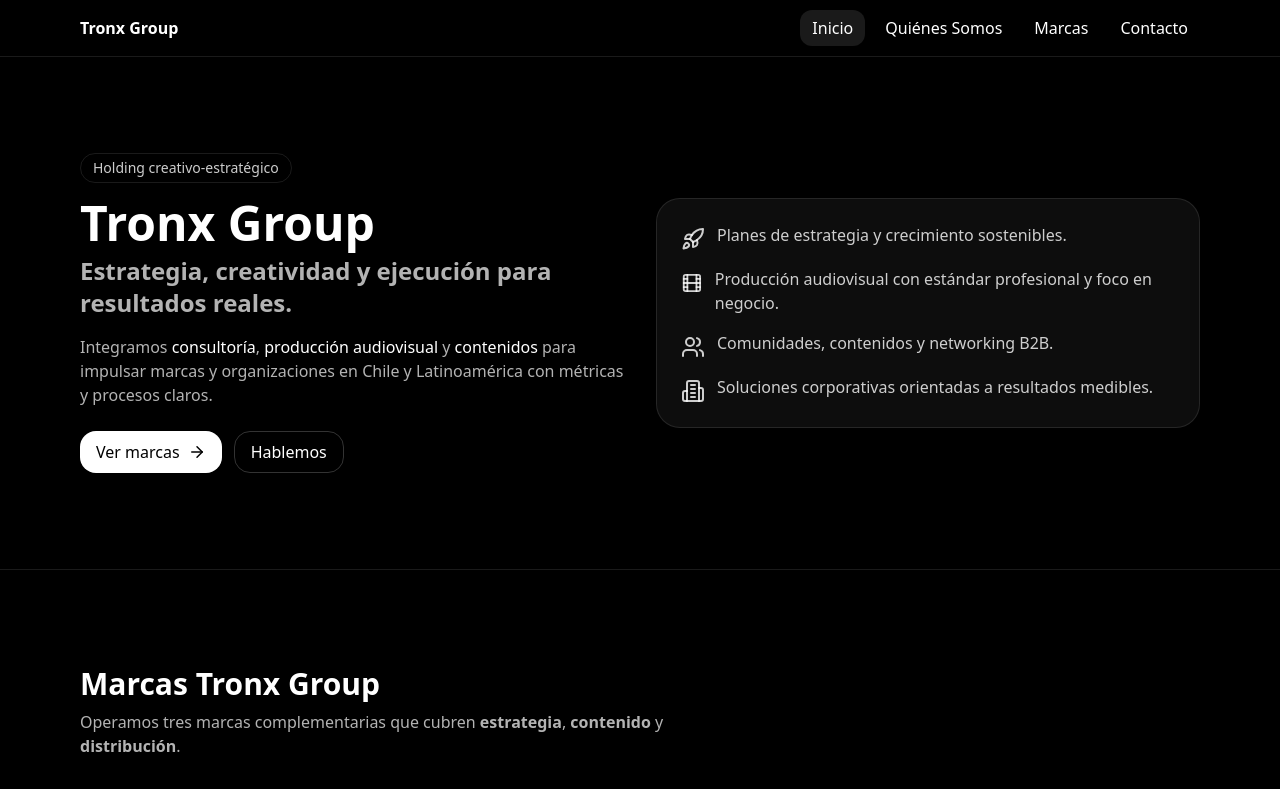
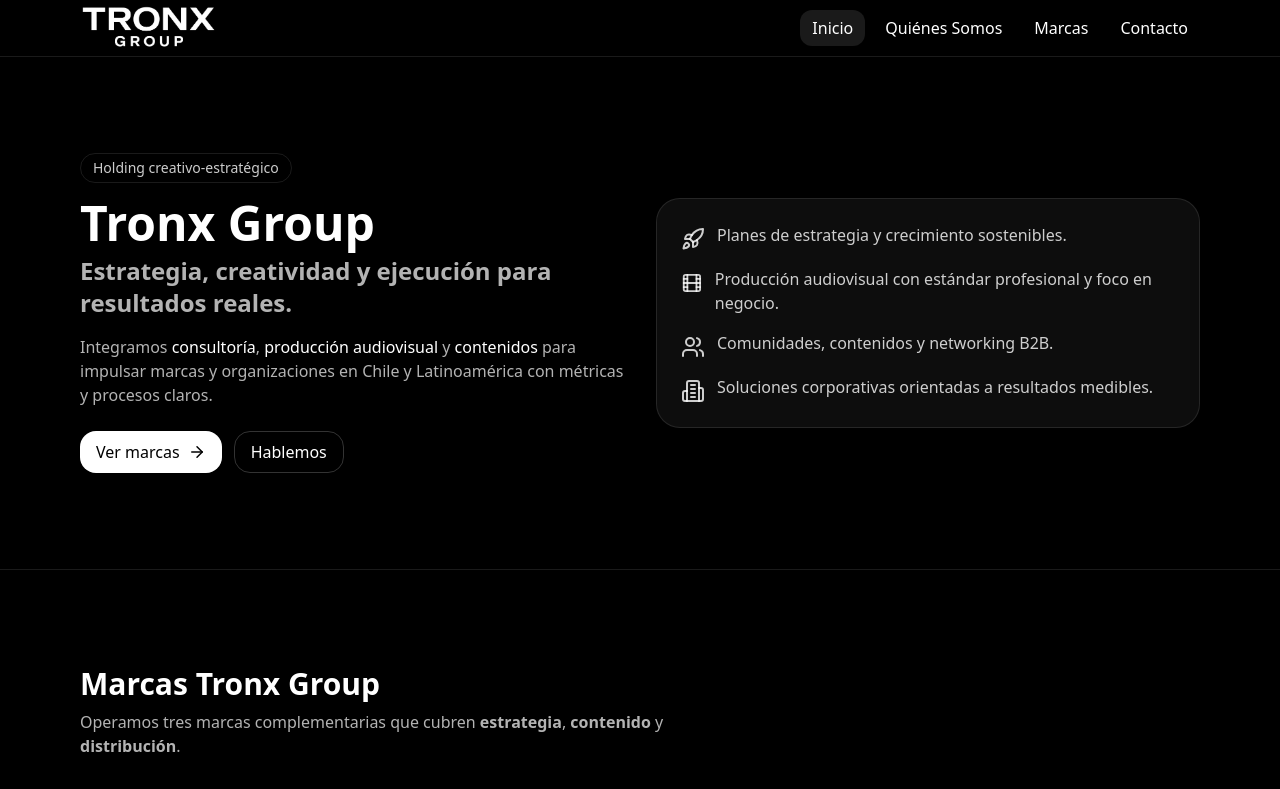
Before and after one commit to TronxGroup/tronxgroup, a Next.js app: page / in a window 1280 px wide. Shown: the top 789 px of the page. Built offline with nearby package versions, Linux system fonts and the light colour scheme.

Commit message:
Update Navbar.tsx

```diff
--- a/src/components/Navbar.tsx
+++ b/src/components/Navbar.tsx
@@ -1,6 +1,7 @@
 'use client';
 import Link from 'next/link';
 import { usePathname } from 'next/navigation';
+import Image from 'next/image';
 
 const links = [
   { href: '/', label: 'Inicio' },
@@ -14,13 +15,26 @@ export function Navbar() {
   return (
     <header className="sticky top-0 z-50 border-b border-white/10 backdrop-blur bg-black/70">
       <div className="container flex h-14 items-center justify-between">
-        <Link href="/" className="font-semibold">Tronx Group</Link>
+        {/* Logo con imagen */}
+        <Link href="/" className="flex items-center">
+          <Image
+            src="/Logo_TronxGroup_v2025.png.png"
+            alt="Tronx Group"
+            width={140}   // ajusta el tamaño según tu diseño
+            height={32}   // proporción recomendada
+            priority
+          />
+        </Link>
+
+        {/* Navegación */}
         <nav className="flex items-center gap-2">
           {links.map((l) => (
             <Link
               key={l.href}
               href={l.href}
-              className={`px-3 py-1.5 rounded-xl hover:bg-white/10 ${pathname === l.href ? 'bg-white/10' : ''}`}
+              className={`px-3 py-1.5 rounded-xl hover:bg-white/10 ${
+                pathname === l.href ? 'bg-white/10' : ''
+              }`}
             >
               {l.label}
             </Link>
```
